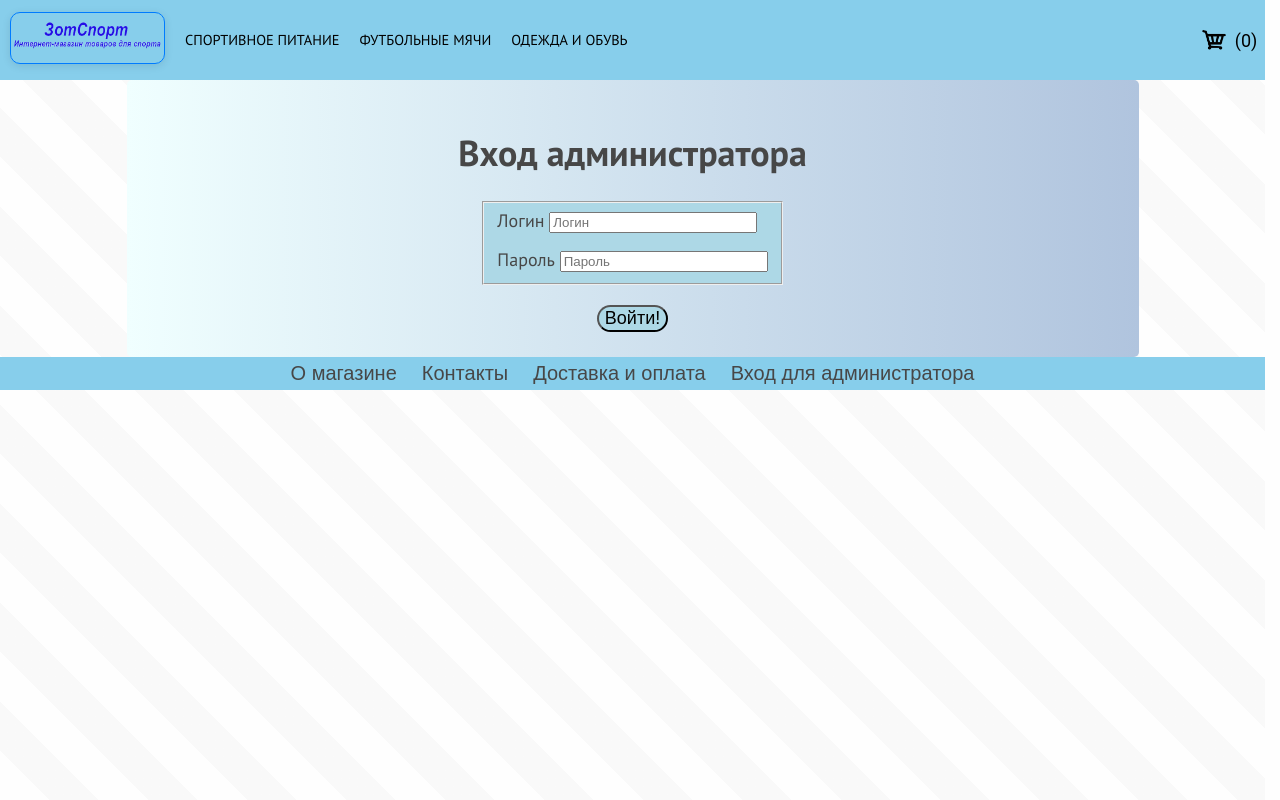
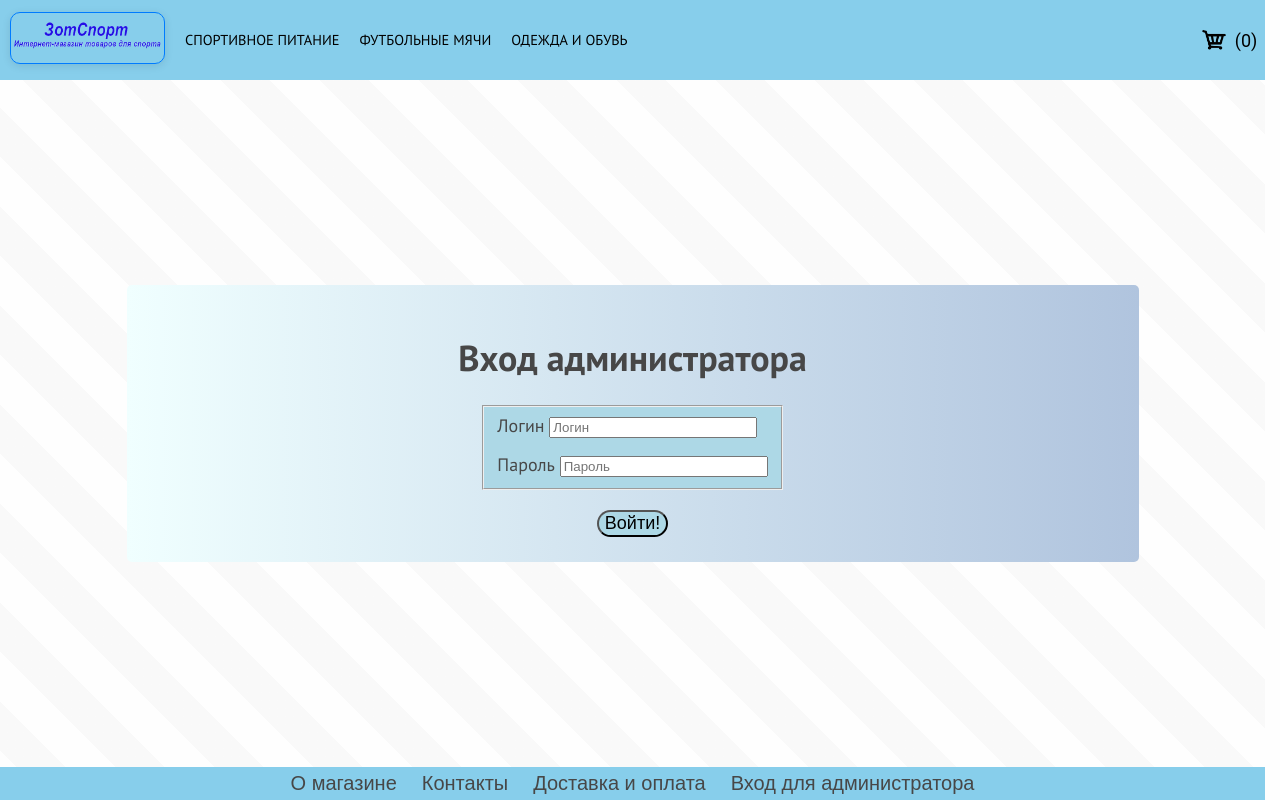
Before and after one commit to Dimasik2007123/zotsport, a React (Vite) app in the folder zotsport_v/: page /admin_enter in a window 1280 px wide. Built offline with nearby package versions, Linux system fonts and the light colour scheme.

Commit message:
Edited content style

```diff
--- a/zotsport_v/src/App.jsx
+++ b/zotsport_v/src/App.jsx
@@ -9,11 +9,11 @@
 function App() {
   return (
     <CartProvider>
-      <div>
-        <Header />
+      <Header />
+      <div className="content-wrapper">
         <Outlet />
-        <Footer />
       </div>
+      <Footer />
     </CartProvider>
   );
 }
--- a/zotsport_v/src/assets/css/main.css
+++ b/zotsport_v/src/assets/css/main.css
@@ -1,6 +1,20 @@
 html {
   box-sizing: border-box;
   scrollbar-gutter: stable;
+}
+
+#root {
+  display: flex;
+  flex-direction: column;
+  flex: 1;
+  width: 100%;
+}
+
+html,
+body {
+  height: 100%;
+  margin: 0;
+  padding: 0;
 }
 
 p {
@@ -40,6 +54,14 @@
   position: relative;
 }
 
+.content-wrapper {
+  flex: 1 0 auto;
+  display: flex;
+  flex-direction: column;
+  justify-content: center;
+  width: 100%;
+}
+
 .header__logo {
   margin: 0;
   padding: 0;
@@ -53,9 +75,9 @@
 }
 
 .content {
-  flex-grow: 1;
   position: relative;
   box-sizing: border-box;
+  height: auto;
   margin: 0 10% 0 10%;
   padding: 2% 3% 2% 3%;
   color: #474747;
@@ -422,12 +444,12 @@
 }
 
 .footer {
+  flex-shrink: 0;
   background: #87ceeb;
   font-family: arial;
   padding: 5px 5%;
   margin: 0;
   height: auto;
-  margin-top: auto;
 }
 
 .footer__container {
@@ -685,6 +707,10 @@
 }
 
 @media (max-width: 600px) {
+  .content {
+    margin: 0;
+  }
+
   .catalog {
     grid-template-columns: 1fr;
     margin: 0 3%;
--- a/zotsport_v/src/pages/Delivery.jsx
+++ b/zotsport_v/src/pages/Delivery.jsx
@@ -13,6 +13,7 @@
         <br />
         Стоимость доставки по Москве в пределах МКАД{" "}
         <strong>300 рублей </strong>
+        <br></br>
         Стоимость доставки по Московской области рассчитывается по формуле{" "}
       </p>
       <h4>(300 + 15*1 км) рублей</h4>
```
